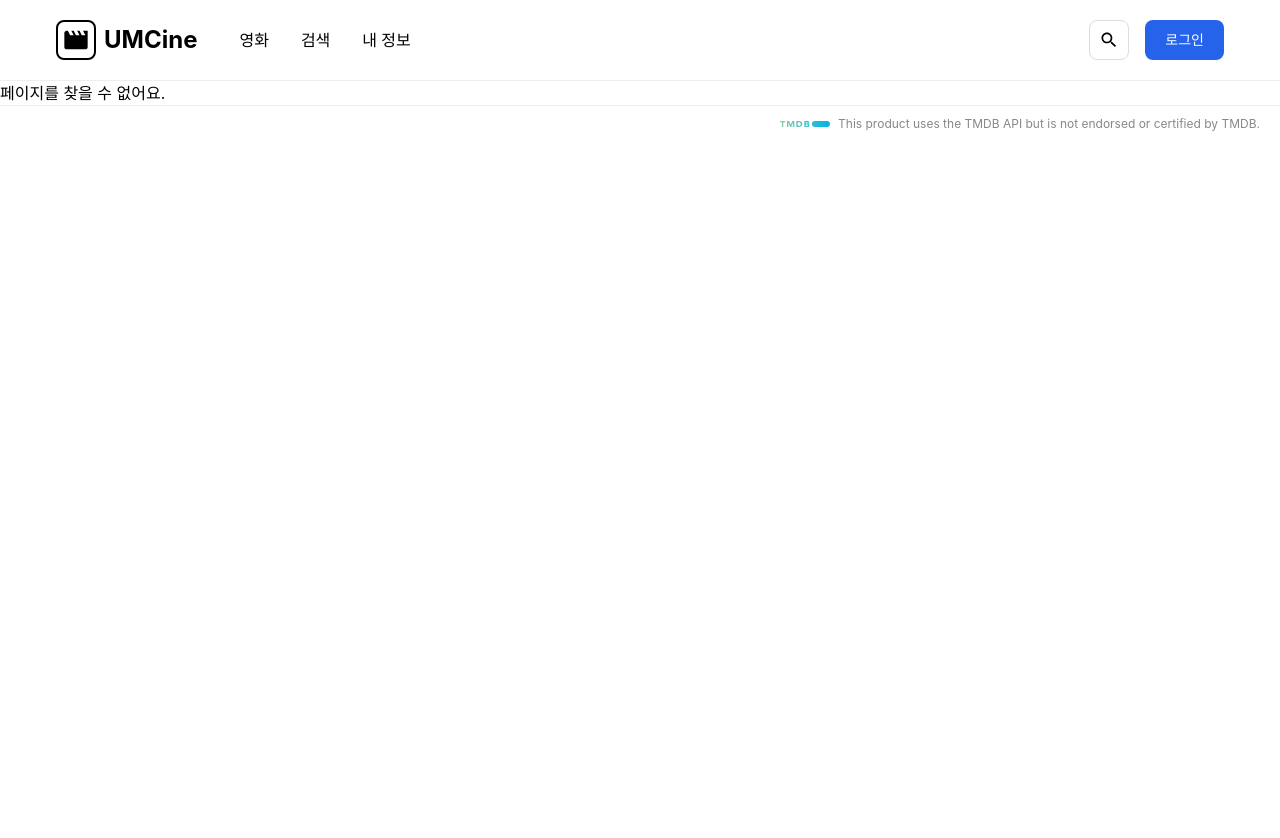
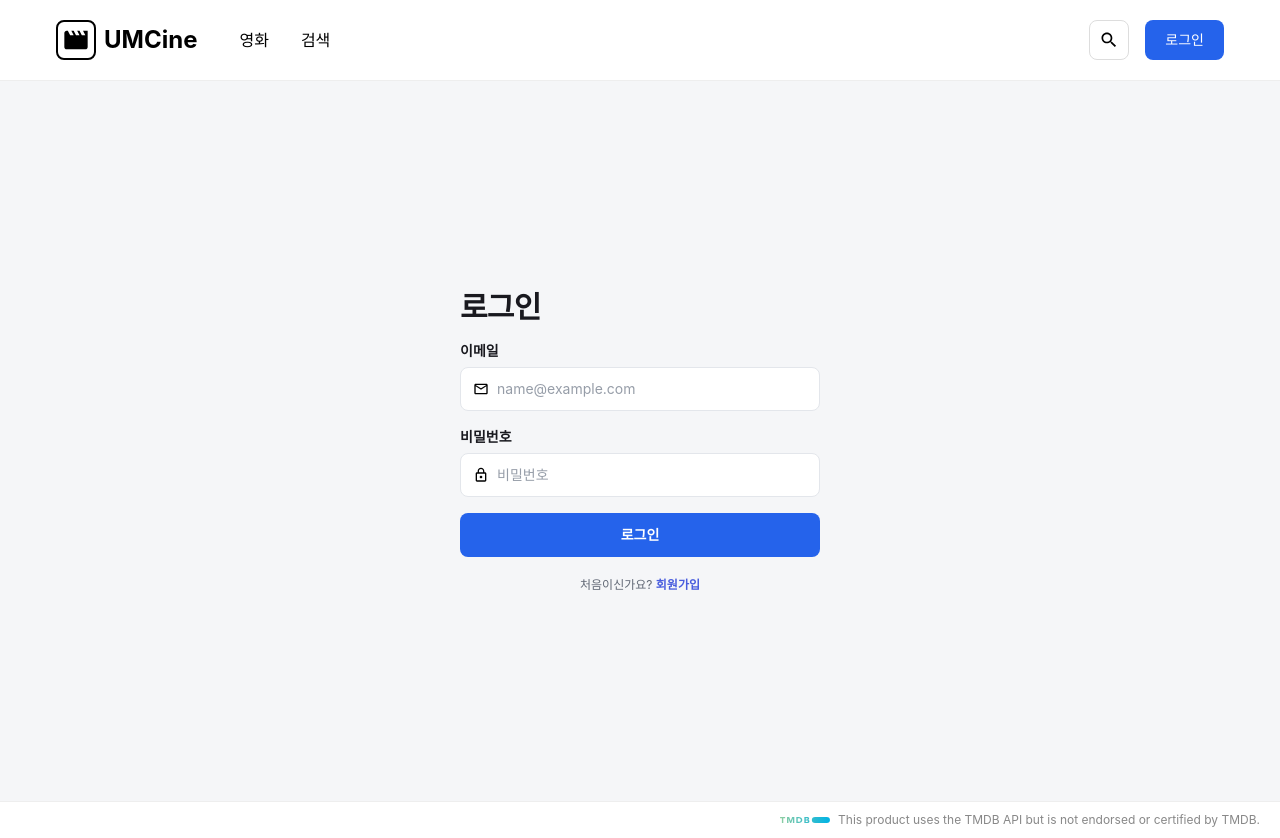
Before and after one commit to UMC-SMWU/11th_UMC_Web_A, a React (Vite) app: page /login in a window 1280 px wide. Before the commit the page ends 800 px from the top, so only its background shows below. Built offline with nearby package versions, Linux system fonts and the light colour scheme; no server answers.

Commit message:
feat: 로그인 화면 추가

```diff
--- a/src/components/layout/header.tsx
+++ b/src/components/layout/header.tsx
@@ -35,14 +35,6 @@ function Header() {
             >
               검색
             </Link>
-
-            <Link
-              to="/my"
-              className="text-base font-medium text-black underline-offset-2"
-              activeProps={{ className: "underline" }}
-            >
-              내 정보
-            </Link>
           </nav>
         </div>
 
@@ -55,12 +47,12 @@ function Header() {
             <img src="/icons/search.svg" alt="검색" className="h-5 w-5" />
           </Link>
 
-          <button
-            type="button"
-            className="h-10 shrink-0 cursor-pointer whitespace-nowrap rounded-lg border-none bg-[#2563eb] px-3 text-sm font-medium text-white sm:px-5"
+          <Link
+            to="/login"
+            className="inline-flex h-10 shrink-0 items-center rounded-lg bg-[#2563EB] px-3 text-sm font-medium text-white sm:px-5"
           >
             로그인
-          </button>
+          </Link>
         </div>
       </div>
     </header>
--- /dev/null
+++ b/src/pages/auth/login-page.tsx
@@ -0,0 +1,94 @@
+import { useState } from "react";
+import { Link } from "@tanstack/react-router";
+
+const fieldClassName =
+  "flex h-11 items-center gap-2 rounded-lg border border-[#E3E6EB] bg-white px-3 focus-within:border-[#485cde]";
+
+const inputClassName =
+  "min-w-0 flex-1 text-sm text-black placeholder:text-[#969DA8] outline-none";
+
+export function LoginPage() {
+  const [message, setMessage] = useState("");
+
+  return (
+    <main className="grid min-h-[calc(100dvh-80px)] place-items-center bg-[#f5f6f8] px-5 py-10 text-[#19191f]">
+      <section className="w-full max-w-[360px]">
+        <h1 className="mb-4 text-3xl font-bold tracking-tight">로그인</h1>
+
+        <form
+          className="space-y-4"
+          onChange={() => setMessage("")}
+          onSubmit={(event) => {
+            event.preventDefault();
+            setMessage("로그인 API가 아직 연결되지 않았어요.");
+          }}
+        >
+          <div>
+            <label
+              htmlFor="email"
+              className="mb-1.5 block text-sm font-semibold"
+            >
+              이메일
+            </label>
+            <div className={fieldClassName}>
+              <img src="/icons/mail.svg" alt="" className="size-4 shrink-0" />
+              <input
+                id="email"
+                name="email"
+                type="email"
+                autoComplete="username"
+                placeholder="name@example.com"
+                required
+                className={inputClassName}
+              />
+            </div>
+          </div>
+
+          <div>
+            <label
+              htmlFor="password"
+              className="mb-1.5 block text-sm font-semibold"
+            >
+              비밀번호
+            </label>
+            <div className={fieldClassName}>
+              <img src="/icons/lock.svg" alt="" className="size-4 shrink-0" />
+              <input
+                id="password"
+                name="password"
+                type="password"
+                autoComplete="current-password"
+                placeholder="비밀번호"
+                required
+                className={inputClassName}
+              />
+            </div>
+          </div>
+
+          <button
+            type="submit"
+            className="h-11 w-full rounded-lg bg-[#2563EB] text-sm font-semibold text-white"
+          >
+            로그인
+          </button>
+
+          {message && (
+            <p role="status" className="text-center text-xs text-gray-600">
+              {message}
+            </p>
+          )}
+        </form>
+
+        <p className="mt-5 text-center text-xs text-[#606774]">
+          처음이신가요?{" "}
+          <Link
+            to="/signup"
+            className="font-semibold text-[#485cde] hover:underline"
+          >
+            회원가입
+          </Link>
+        </p>
+      </section>
+    </main>
+  );
+}
--- a/src/routeTree.gen.ts
+++ b/src/routeTree.gen.ts
@@ -10,6 +10,7 @@
 
 import { Route as rootRouteImport } from './routes/__root'
 import { Route as IndexRouteImport } from './routes/index'
+import { Route as LoginRouteImport } from './routes/login'
 import { Route as MyRouteImport } from './routes/my'
 import { Route as MyEditRouteImport } from './routes/my-edit'
 import { Route as SearchRouteImport } from './routes/search'
@@ -19,6 +20,11 @@ import { Route as MoviesMovieIdRouteImport } from './routes/movies.$movieId'
 const IndexRoute = IndexRouteImport.update({
   id: '/',
   path: '/',
+  getParentRoute: () => rootRouteImport,
+} as any)
+const LoginRoute = LoginRouteImport.update({
+  id: '/login',
+  path: '/login',
   getParentRoute: () => rootRouteImport,
 } as any)
 const MyRoute = MyRouteImport.update({
@@ -49,6 +55,7 @@ const MoviesMovieIdRoute = MoviesMovieIdRouteImport.update({
 
 export interface FileRoutesByFullPath {
   '/': typeof IndexRoute
+  '/login': typeof LoginRoute
   '/my': typeof MyRoute
   '/my-edit': typeof MyEditRoute
   '/search': typeof SearchRoute
@@ -57,6 +64,7 @@ export interface FileRoutesByFullPath {
 }
 export interface FileRoutesByTo {
   '/': typeof IndexRoute
+  '/login': typeof LoginRoute
   '/my': typeof MyRoute
   '/my-edit': typeof MyEditRoute
   '/search': typeof SearchRoute
@@ -66,6 +74,7 @@ export interface FileRoutesByTo {
 export interface FileRoutesById {
   __root__: typeof rootRouteImport
   '/': typeof IndexRoute
+  '/login': typeof LoginRoute
   '/my': typeof MyRoute
   '/my-edit': typeof MyEditRoute
   '/search': typeof SearchRoute
@@ -75,12 +84,26 @@ export interface FileRoutesById {
 export interface FileRouteTypes {
   fileRoutesByFullPath: FileRoutesByFullPath
   fullPaths:
-    '/' | '/my' | '/my-edit' | '/search' | '/signup' | '/movies/$movieId'
+    | '/'
+    | '/login'
+    | '/my'
+    | '/my-edit'
+    | '/search'
+    | '/signup'
+    | '/movies/$movieId'
   fileRoutesByTo: FileRoutesByTo
-  to: '/' | '/my' | '/my-edit' | '/search' | '/signup' | '/movies/$movieId'
+  to:
+    | '/'
+    | '/login'
+    | '/my'
+    | '/my-edit'
+    | '/search'
+    | '/signup'
+    | '/movies/$movieId'
   id:
     | '__root__'
     | '/'
+    | '/login'
     | '/my'
     | '/my-edit'
     | '/search'
@@ -90,6 +113,7 @@ export interface FileRouteTypes {
 }
 export interface RootRouteChildren {
   IndexRoute: typeof IndexRoute
+  LoginRoute: typeof LoginRoute
   MyRoute: typeof MyRoute
   MyEditRoute: typeof MyEditRoute
   SearchRoute: typeof SearchRoute
@@ -104,6 +128,13 @@ declare module '@tanstack/react-router' {
       path: '/'
       fullPath: '/'
       preLoaderRoute: typeof IndexRouteImport
+      parentRoute: typeof rootRouteImport
+    }
+    '/login': {
+      id: '/login'
+      path: '/login'
+      fullPath: '/login'
+      preLoaderRoute: typeof LoginRouteImport
       parentRoute: typeof rootRouteImport
     }
     '/my': {
@@ -146,6 +177,7 @@ declare module '@tanstack/react-router' {
 
 const rootRouteChildren: RootRouteChildren = {
   IndexRoute: IndexRoute,
+  LoginRoute: LoginRoute,
   MyRoute: MyRoute,
   MyEditRoute: MyEditRoute,
   SearchRoute: SearchRoute,
--- /dev/null
+++ b/src/routes/login.tsx
@@ -0,0 +1,6 @@
+import { createFileRoute } from "@tanstack/react-router";
+import { LoginPage } from "@/pages/auth/login-page";
+
+export const Route = createFileRoute("/login")({
+  component: LoginPage,
+});
```
